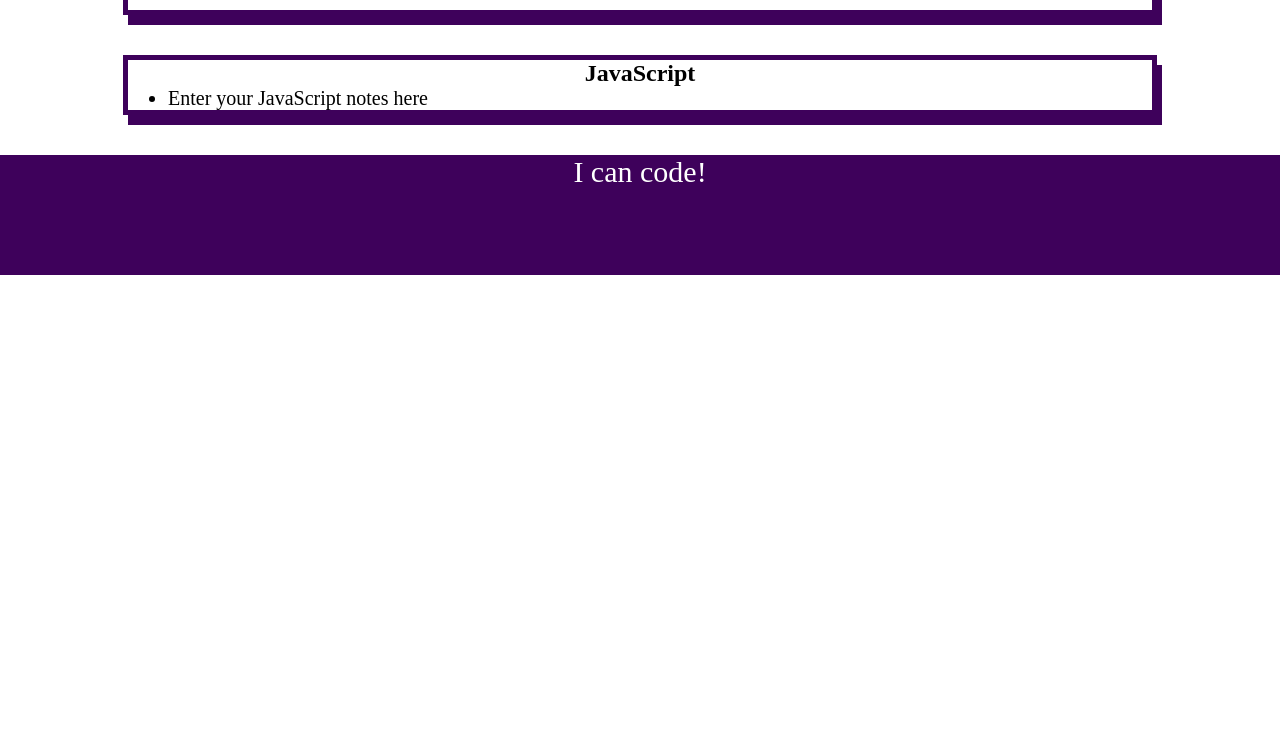
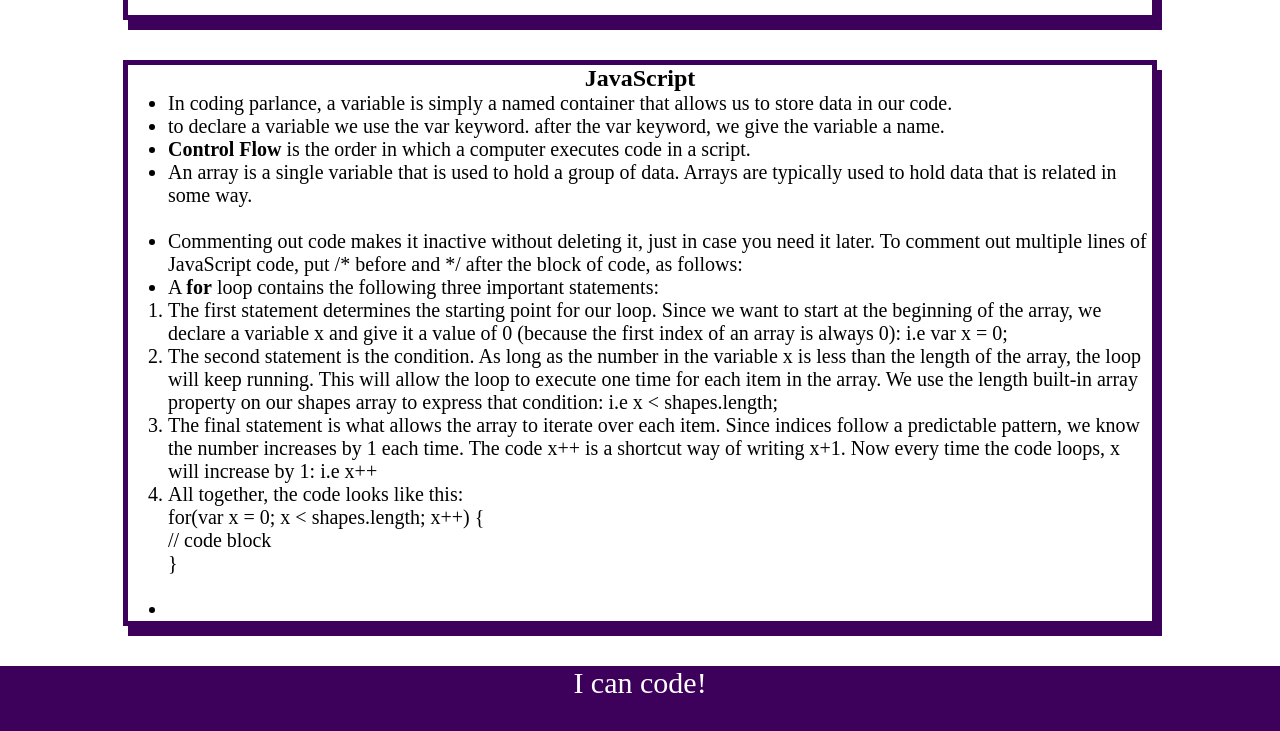
Before and after one commit to zelstart/prework-study-guide, a plain HTML site: page index.html in a window 1280 px wide. Shown: the part 1399-2130 px from the top of the page. Before the commit the page ends 1674 px from the top, so only its background shows below. Drawn offline with Linux system fonts and the light colour scheme.

Commit message:
added js

```diff
--- /dev/null
+++ b/assets/script.js
@@ -0,0 +1,19 @@
+var topics = ['HTML', 'CSS', 'Git', 'JavaScript'];
+
+for (var x = 0; x < topics.length; x++) {
+ console.log(topics[x]);
+}
+
+/*
+if (topic === 'HTML') {
+ console.log("Let's study HTML!");
+} else if (topic === 'CSS') {
+ console.log("Let's study CSS!");
+} else if (topic === 'Git') {
+ console.log("Let's study Git!");
+} else if (topic === 'JavaScript') {
+ console.log("Let's study JavaScript!");
+} else {
+ console.log('Please try again!');
+}
+*/
--- a/assets/style.css
+++ b/assets/style.css
@@ -6,7 +6,7 @@
 header,
 footer {
     width: 100%;
-    height: 120px;
+    height: 125px;
     background-color: rgb(62, 1, 91);
     color: white;
 }
--- a/index.html
+++ b/index.html
@@ -13,6 +13,7 @@
       <center><img src="./assets/bowtie-cat.png" alt="Profile image of cat wearing a bow tie."
             width="50"
             height="50"/></center>
+      <h2>✨ Open the Console to See What's Happening ✨</h2>
     </header>
     <main>
       <section class="card" id="html-section">
@@ -66,7 +67,31 @@
       <section class="card" id="javascript-section">
           <h2>JavaScript</h2>
           <ul>
-            <li>Enter your JavaScript notes here</li>
+            <li>In coding parlance, a variable is simply a named container that allows us to store data in our code.</li>
+            <li>to declare a variable we use the var keyword. after the var keyword, we give the variable a name.</li>
+            <li><b>Control Flow</b> is the order in which a computer executes code in a script.</li>
+            <li>An array is a single variable that is used to hold a group of data. Arrays are typically used to hold data that is related in some way.</li> <br>
+            <li>Commenting out code makes it inactive without deleting it, just in case you need it later. To comment out multiple lines of JavaScript code, put /* before and */ after the block of code, as follows:</li>
+
+
+
+
+            <li>A <b>for</b> loop contains the following three important statements:</li>
+          </ul>
+          <ol>
+            <li>The first statement determines the starting point for our loop. Since we want to start at the beginning of the array, we declare a variable x and give it a value of 0 (because the first index of an array is always 0): i.e   var x = 0;</li>
+            <li>The second statement is the condition. As long as the number in the variable x is less than the length of the array, the loop will keep running. This will allow the loop to execute one time for each item in the array. We use the length built-in array property on our shapes array to express that condition: i.e   x < shapes.length; </li>
+            <li>The final statement is what allows the array to iterate over each item. Since indices follow a predictable pattern, we know the number increases by 1 each time. The code x++ is a shortcut way of writing x+1. Now every time the code loops, x will increase by 1: i.e   x++</li>
+            <li>All together, the code looks like this: <br>
+              for(var x = 0; x < shapes.length; x++) { <br>
+                // code block<br>
+              }</li><br>
+          </ol>
+          <ul>
+            <li></li>
+
+
+
           </ul>
         </section>
 
@@ -76,5 +101,6 @@
     <footer>
       <p>I can code!</p>
     </footer>
+      <script src="./assets/script.js"></script>
   </body>
 </html>
```
